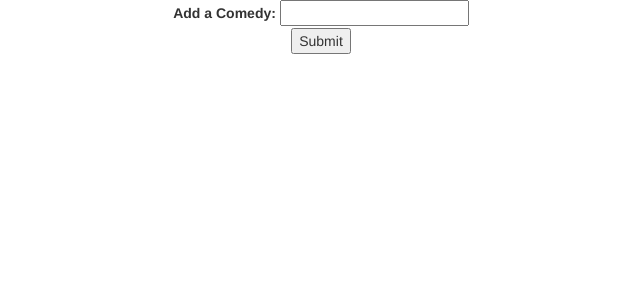
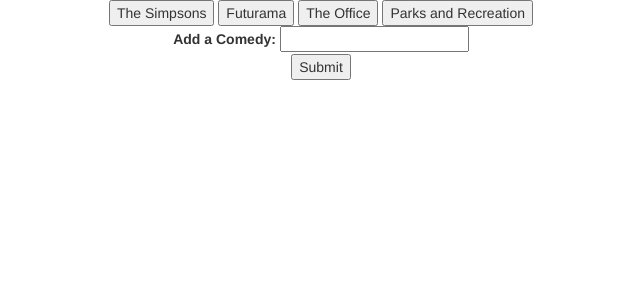
Before and after one commit to toddcf/GifTastic, a PHP site: page / in a window 1280 px wide. Shown: the top 300 px of the page, without its empty margins (319-959 px from the left). Run offline with PHP 8.4, Linux system fonts and the light colour scheme; some libraries are stand-ins or nearby versions.

Commit message:
Cleaned up code and comments.

```diff
--- a/assets/css/style.css
+++ b/assets/css/style.css
@@ -1,4 +1,4 @@
-#buttons {
+#displayButtons {
 	text-align: center;
 }
 
--- a/assets/javascript/comedies.js
+++ b/assets/javascript/comedies.js
@@ -1,7 +1,6 @@
 // Prevents JavaScript from running before HTML is finished loading:
 $( document ).ready(function() {
 
-	// Global Variables.
 	// Array containing four TV comedies:
 	var comedies = [
 		"the simpsons",
@@ -10,13 +9,8 @@
 		"parks and recreation"
 		];
 
-	// Functions.
 
-
-	// Main Processes.
-
-
-    $("#addComedy").on('click', function() {
+    $("button").on('click', function() {
     	// $("#gifsAppearHere").empty();
         var comedies = $(this).attr("data-value");
         // Declares a variable and assigns it to the Giphy API URL -- with the userinput search word:
@@ -80,12 +74,32 @@
 			$(this).attr("data-state", "still")
 		}
 	});
-// This closing bracket line is driving me insane.
-// No matter what I add or delete, console catches it as an error.
-});
+
+	// Create buttons dynamically:
+	function makeButton() {
+		$("#displayButtons").empty();
+		for (i=0; i<comedies.length; i++){
+			var button = $("<button>");
+			button.addClass("comedies");
+			button.attr("data-value", comedies[i]);
+			button.text(comedies[i]);
+			button.addClass("btn");
+			button.addClass("btn-info");
+			$("#showButtons").append(button);
+		}
+	}
 
 
-//     <button data-comedy="the simpsons">The Simpsons</button>
-//     <button data-comedy="futurama">Futurama</button>
-//     <button data-comedy="the office">The Office</button>
-//     <button data-comedy="parks and recreation">Parks and Recreation</button>
+	$("#addButton").on("click", function(){
+		var comedyInput = $("#comedyName").val().trim();
+			comedies.push(comedyInput);
+
+			makeButton();
+			return false;
+
+	});
+
+	makeButton();
+// This closing bracket line is driving me insane.
+// No matter which character(s) I add or delete, console catches it as an error.
+});
--- a/index.html
+++ b/index.html
@@ -12,8 +12,11 @@
 
 	<!-- Buttons will appear here. -->
 	<!-- This div id used to be "buttons". -->
-    <div id="buttons">
-
+    <div id="displayButtons">
+    	<button data-comedy="the simpsons">The Simpsons</button>
+		<button data-comedy="futurama">Futurama</button>
+		<button data-comedy="the office">The Office</button>
+		<button data-comedy="parks and recreation">Parks and Recreation</button>
     </div>
 
     <form id="comedy-form">
```
